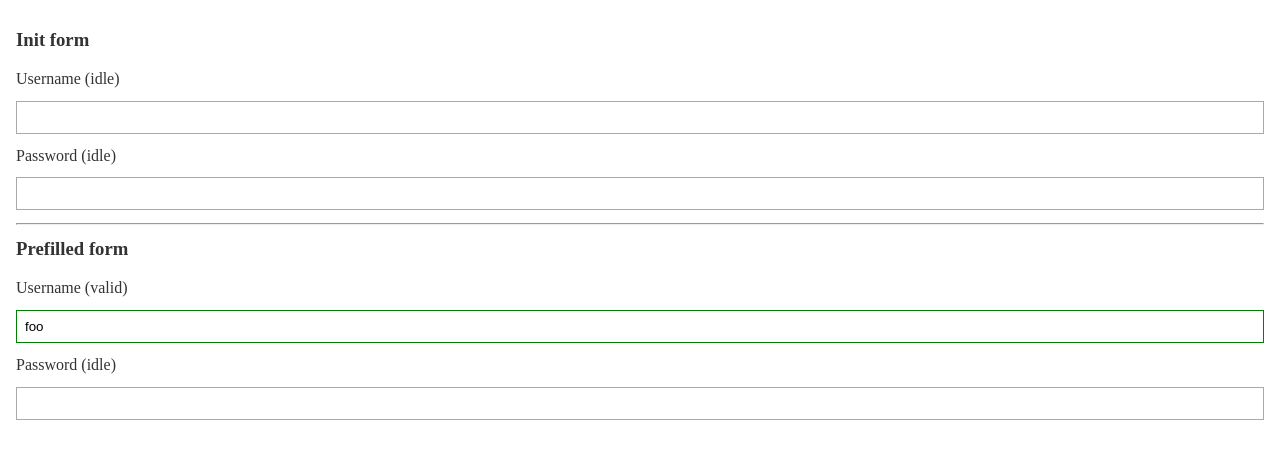
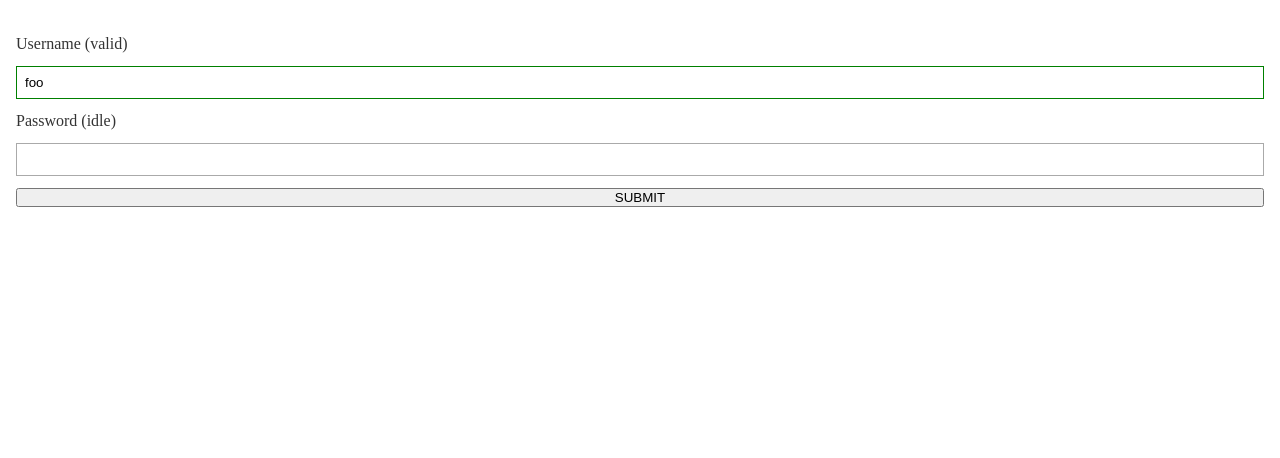
Before and after one commit to timdeschryver/ng-xstate, an Angular app: page / in a window 1280 px wide. Shown: the top 458 px of the page. Built offline with nearby package versions, Linux system fonts and the light colour scheme.

Commit message:
feat: simple sign up form submit

```diff
--- a/src/app/app.component.ts
+++ b/src/app/app.component.ts
@@ -3,12 +3,6 @@ import { Component } from '@angular/core';
 @Component({
   selector: 'app-root',
   template: `
-    <h3>Init form</h3>
-    <app-sign-up-form></app-sign-up-form>
-
-    <hr />
-
-    <h3>Prefilled form</h3>
     <app-sign-up-form username="foo"></app-sign-up-form>
   `,
 })
--- a/src/app/signup-form/services/username.service.ts
+++ b/src/app/signup-form/services/username.service.ts
@@ -1,6 +1,6 @@
 import { Injectable } from '@angular/core';
 import { of } from 'rxjs';
-import { delay, map, tap } from 'rxjs/operators';
+import { delay, map, tap, take } from 'rxjs/operators';
 
 @Injectable()
 export class UsernameService {
@@ -8,9 +8,18 @@ export class UsernameService {
 
   isUsernameUnique(username: string) {
     return of(this.usernames).pipe(
+      take(1),
       tap(() => console.log(`Making call for '${username}' ...`)),
       delay(2_000),
       map(usernames => usernames.includes(username)),
     );
   }
+
+  create({ username, password }: { username: string; password: string }) {
+    return of(true).pipe(
+      take(1),
+      tap(() => console.log(`Creating user for '${username}' ...`)),
+      delay(2_000),
+    );
+  }
 }
--- a/src/app/signup-form/signup-form.component.ts
+++ b/src/app/signup-form/signup-form.component.ts
@@ -15,6 +15,8 @@ import {
   switchMap,
   catchError,
   takeUntil,
+  filter,
+  exhaustMap,
 } from 'rxjs/operators';
 import { UsernameService } from './services/username.service';
 import { SignUpMachine, SignUpState } from './statemachine';
@@ -22,13 +24,19 @@ import { SignUpMachine, SignUpState } from './statemachine';
 @Component({
   selector: 'app-sign-up-form',
   template: `
-    <form *ngIf="(signup.state | async) as state">
+    <ng-container *ngIf="(machine.state | async) as state">
+      <div *ngIf="state.matches('submit.success'); else formInput">
+        <h1>{{ state.context.username }} is created!</h1>
+      </div>
+
+      <ng-template #formInput>
+        <form (ngSubmit)="onSubmit($event)">
           <label for="username">Username ({{ state.value.username }})</label>
           <input
             type="text"
             id="username"
             [value]="state.context.username"
-        (focus)="signup.send({ type: 'USERNAME_FOCUS' })"
+            (focus)="machine.send({ type: 'USERNAME_FOCUS' })"
             #username
             autocomplete="off"
             [style.border-color]="usernameBorderColor(state)"
@@ -39,12 +47,18 @@ import { SignUpMachine, SignUpState } from './statemachine';
             type="text"
             id="password"
             [value]="state.context.password"
-        (focus)="signup.send({ type: 'PASSWORD_FOCUS' })"
+            (focus)="machine.send({ type: 'PASSWORD_FOCUS' })"
             #password
             autocomplete="off"
             [style.border-color]="passwordBorderColor(state)"
           />
+
+          <button type="submit" (click)="onSubmit($event)">
+            {{ state.matches('submit.pending') ? 'PENDING ...' : 'SUBMIT' }}
+          </button>
         </form>
+      </ng-template>
+    </ng-container>
   `,
   providers: [SignUpMachine, UsernameService],
 })
@@ -57,12 +71,12 @@ export class SignUpComponent implements OnInit, AfterViewInit, OnDestroy {
   private destroy = new Subject();
 
   constructor(
-    public signup: SignUpMachine,
+    public machine: SignUpMachine,
     private usernameService: UsernameService,
   ) {}
 
   ngOnInit() {
-    this.signup.interpretMachine(
+    this.machine.interpretMachine(
       {
         actions: {
           usernameFocus: () => {
@@ -81,78 +95,20 @@ export class SignUpComponent implements OnInit, AfterViewInit, OnDestroy {
   }
 
   ngAfterViewInit() {
-    fromEvent<any>(this.usernameField.nativeElement, 'input')
-      .pipe(
-        tap(() =>
-          this.signup.send({
-            type: 'USERNAME_EDITING',
-          }),
-        ),
-        debounceTime(500),
-        tap(event => {
-          this.signup.send({
-            type: 'SET_USERNAME',
-            payload: { username: event.target.value },
-          });
-        }),
-        takeUntil(this.destroy),
-      )
-      .subscribe(_ => {});
-
-    fromEvent<any>(this.passwordField.nativeElement, 'input')
-      .pipe(
-        tap(() =>
-          this.signup.send({
-            type: 'PASSWORD_EDITING',
-          }),
-        ),
-        debounceTime(500),
-        tap(event => {
-          this.signup.send({
-            type: 'SET_PASSWORD',
-            payload: { password: event.target.value },
-          });
-        }),
-        takeUntil(this.destroy),
-      )
-      .subscribe(_ => {});
-
-    this.signup.state
-      .pipe(
-        switchMap((state: SignUpState) =>
-          (state.value as any).username !== 'uniquePending'
-            ? NEVER
-            : this.usernameService
-                .isUsernameUnique(state.context.username)
-                .pipe(
-                  map(isUnique => {
-                    if (isUnique) {
-                      this.signup.send({
-                        type: 'UNIQUE_SUCCESS',
-                      });
-                    } else {
-                      this.signup.send({
-                        type: 'UNIQUE_FAILURE',
-                      });
-                    }
-                    return state;
-                  }),
-                  catchError(_ => {
-                    this.signup.send({
-                      type: 'UNIQUE_FAILURE',
-                    });
-                    return of(state);
-                  }),
-                ),
-        ),
-        takeUntil(this.destroy),
-      )
-      .subscribe(_ => {});
+    this.usernameInteractions();
+    this.passwordInteractions();
+    this.isUsernameUniqueInteractions();
+    this.submitInteractions();
   }
 
   ngOnDestroy() {
     this.destroy.next();
     this.destroy.complete();
+  }
+
+  onSubmit(event: MouseEvent) {
+    event.preventDefault();
+    this.machine.send({ type: 'SUBMIT' });
   }
 
   usernameBorderColor(state: SignUpState) {
@@ -184,4 +140,98 @@ export class SignUpComponent implements OnInit, AfterViewInit, OnDestroy {
       return 'red';
     }
   }
+
+  private usernameInteractions() {
+    fromEvent<any>(this.usernameField.nativeElement, 'input')
+      .pipe(
+        tap(() =>
+          this.machine.send({
+            type: 'USERNAME_EDITING',
+          }),
+        ),
+        debounceTime(500),
+        tap(event => {
+          this.machine.send({
+            type: 'SET_USERNAME',
+            payload: { username: event.target.value },
+          });
+        }),
+        takeUntil(this.destroy),
+      )
+      .subscribe(_ => {});
   }
+
+  private passwordInteractions() {
+    fromEvent<any>(this.passwordField.nativeElement, 'input')
+      .pipe(
+        tap(() =>
+          this.machine.send({
+            type: 'PASSWORD_EDITING',
+          }),
+        ),
+        debounceTime(500),
+        tap(event => {
+          this.machine.send({
+            type: 'SET_PASSWORD',
+            payload: { password: event.target.value },
+          });
+        }),
+        takeUntil(this.destroy),
+      )
+      .subscribe(_ => {});
+  }
+  private isUsernameUniqueInteractions() {
+    this.machine.state
+      .pipe(
+        switchMap(state =>
+          !state.matches('username.uniquePending')
+            ? NEVER
+            : this.usernameService
+                .isUsernameUnique(state.context.username)
+                .pipe(
+                  map(isUnique => {
+                    if (isUnique) {
+                      this.machine.send({
+                        type: 'UNIQUE_SUCCESS',
+                      });
+                    } else {
+                      this.machine.send({
+                        type: 'UNIQUE_FAILURE',
+                      });
+                    }
+                    return state;
+                  }),
+                  catchError(_ => {
+                    this.machine.send({
+                      type: 'UNIQUE_FAILURE',
+                    });
+                    return of(state);
+                  }),
+                ),
+        ),
+        takeUntil(this.destroy),
+      )
+      .subscribe(_ => {});
+  }
+
+  private submitInteractions() {
+    this.machine.state
+      .pipe(
+        filter(state => state.matches('submit.enabled')),
+        tap(() => this.machine.send({ type: 'SUBMIT_PENDING' })),
+        exhaustMap(state =>
+          this.usernameService.create(state.context).pipe(
+            tap(() => this.machine.send({ type: 'SUBMIT_SUCCESS' })),
+            catchError(_ => {
+              this.machine.send({
+                type: 'SUBMIT_FAILURE',
+              });
+              return of(state);
+            }),
+          ),
+        ),
+        takeUntil(this.destroy),
+      )
+      .subscribe(_ => {});
+  }
+}
--- a/src/app/signup-form/statemachine.ts
+++ b/src/app/signup-form/statemachine.ts
@@ -25,7 +25,7 @@ export class SignUpMachine implements OnDestroy {
   private service: Interpreter<SignUpContext, SignUpSchema, SignUpEvent>;
   private machine: StateMachine<SignUpContext, SignUpSchema, SignUpEvent>;
 
-  state: Observable<State<SignUpContext, SignUpEvent> | {}>;
+  state: Observable<SignUpState>;
 
   interpretMachine(
     options: MachineOptions<SignUpContext, SignUpEvent>,
@@ -34,10 +34,9 @@ export class SignUpMachine implements OnDestroy {
     this.machine = signUpMachine.withConfig(options, context);
     this.service = interpret(this.machine);
 
-    this.state = fromEventPattern<
-      [State<SignUpContext, SignUpEvent>, SignUpEvent]
-    >((callback: StateListener<SignUpContext, SignUpEvent>) =>
-      this.service.onTransition(callback),
+    this.state = fromEventPattern<[SignUpState, SignUpEvent]>(
+      (callback: StateListener<SignUpContext, SignUpEvent>) =>
+        this.service.onTransition(callback),
     ).pipe(
       startWith([this.machine.initialState, {} as any]),
       tap(([state, event]) => console.log(event, state.context)),
@@ -77,7 +76,7 @@ const config: MachineConfig<SignUpContext, SignUpSchema, SignUpEvent> = {
           on: {
             '': {
               target: 'uniquePending',
-              cond: ctx => Boolean(ctx && ctx.username),
+              cond: ctx => !!ctx && !!ctx.username,
             },
           },
         },
@@ -96,18 +95,27 @@ const config: MachineConfig<SignUpContext, SignUpSchema, SignUpEvent> = {
         SET_USERNAME: [
           {
             target: '.required',
-            cond: (_, event: SetUsername) =>
-              event.payload.username.length === 0,
+            cond: (_, { payload }: SetUsername) => !payload.username.length,
+            actions: assign<SignUpContext, SetUsername>({
+              username: (_, { payload }) => payload.username,
+            }),
           },
           {
             target: '.uniquePending',
             actions: assign<SignUpContext, SetUsername>({
-              username: (_, event) => event.payload.username,
+              username: (_, { payload }) => payload.username,
             }),
           },
         ],
         USERNAME_EDITING: '.editing',
         USERNAME_FOCUS: { actions: ['usernameFocus'] },
+        SUBMIT: [
+          {
+            in: '.valid',
+          },
+          { target: '.required', cond: ctx => !ctx.username.length },
+          { in: '.editing', target: '.uniquePending' },
+        ],
       },
     },
     password: {
@@ -122,27 +130,75 @@ const config: MachineConfig<SignUpContext, SignUpSchema, SignUpEvent> = {
       on: {
         SET_PASSWORD: [
           {
-            cond: (_, event: SetPassword) =>
-              event.payload.password.length === 0,
+            cond: (_, { payload }: SetPassword) => !payload.password.length,
             target: '.required',
+            actions: assign<SignUpContext, SetPassword>({
+              password: (_, { payload }) => payload.password,
+            }),
           },
           {
-            cond: (_, event: SetPassword) => event.payload.password.length < 8,
+            cond: (_, { payload }: SetPassword) =>
+              isInvalidPassword(payload.password),
             target: '.invalid',
+            actions: assign<SignUpContext, SetPassword>({
+              password: (_, { payload }) => payload.password,
+            }),
           },
           {
             target: '.valid',
             actions: assign<SignUpContext, SetPassword>({
-              password: (_, event) => event.payload.password,
+              password: (_, { payload }) => payload.password,
             }),
           },
         ],
         PASSWORD_EDITING: '.editing',
         PASSWORD_FOCUS: { actions: ['passwordFocus'] },
+        SUBMIT: [
+          {
+            in: '.valid',
+          },
+          {
+            cond: ctx => isInvalidPassword(ctx.password),
+            target: '.invalid',
+          },
+        ],
+      },
+    },
+    submit: {
+      initial: 'disabled',
+      states: {
+        disabled: {
+          on: {
+            SUBMIT: {
+              target: 'enabled',
+              in: {
+                username: 'valid',
+                password: 'valid',
+              },
+            },
+          },
+        },
+        enabled: {
+          on: {
+            SUBMIT_PENDING: 'pending',
+          },
+        },
+        pending: {
+          on: {
+            SUBMIT_SUCCESS: 'success',
+            SUBMIT_FAILURE: 'failure',
+          },
+        },
+        success: {},
+        failure: {},
       },
     },
   },
 };
+
+function isInvalidPassword(password: string) {
+  return password.length < 8;
+}
 
 const signUpMachine = Machine(config);
 
@@ -156,7 +212,11 @@ export type SignUpEvent =
   | UsernameFocus
   | SetPassword
   | PasswordEditing
-  | PasswordFocus;
+  | PasswordFocus
+  | Submit
+  | SubmitPending
+  | SubmitSuccess
+  | SubmitFailure;
 
 export interface SignUpContext {
   username: string;
@@ -183,6 +243,15 @@ export interface SignUpSchema {
         valid: {};
         invalid: {};
         required: {};
+      };
+    };
+    submit: {
+      states: {
+        disabled: {};
+        enabled: {};
+        pending: {};
+        success: {};
+        failure: {};
       };
     };
   };
@@ -221,3 +290,19 @@ export interface PasswordEditing {
 export interface PasswordFocus {
   type: 'PASSWORD_FOCUS';
 }
+
+export interface Submit {
+  type: 'SUBMIT';
+}
+
+export interface SubmitPending {
+  type: 'SUBMIT_PENDING';
+}
+
+export interface SubmitSuccess {
+  type: 'SUBMIT_SUCCESS';
+}
+
+export interface SubmitFailure {
+  type: 'SUBMIT_FAILURE';
+}
```
Lines whose indentation alone changed are shown as unchanged.
